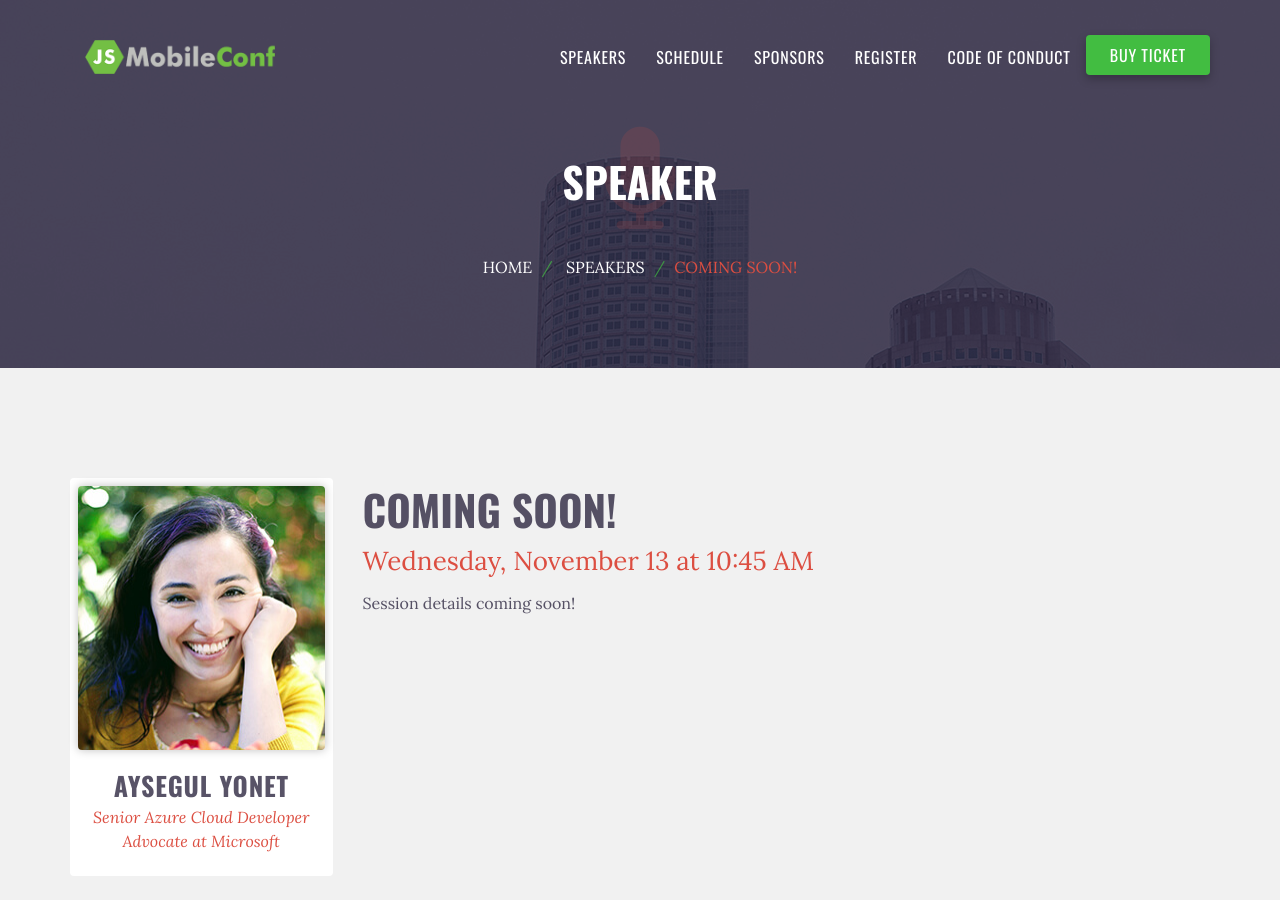
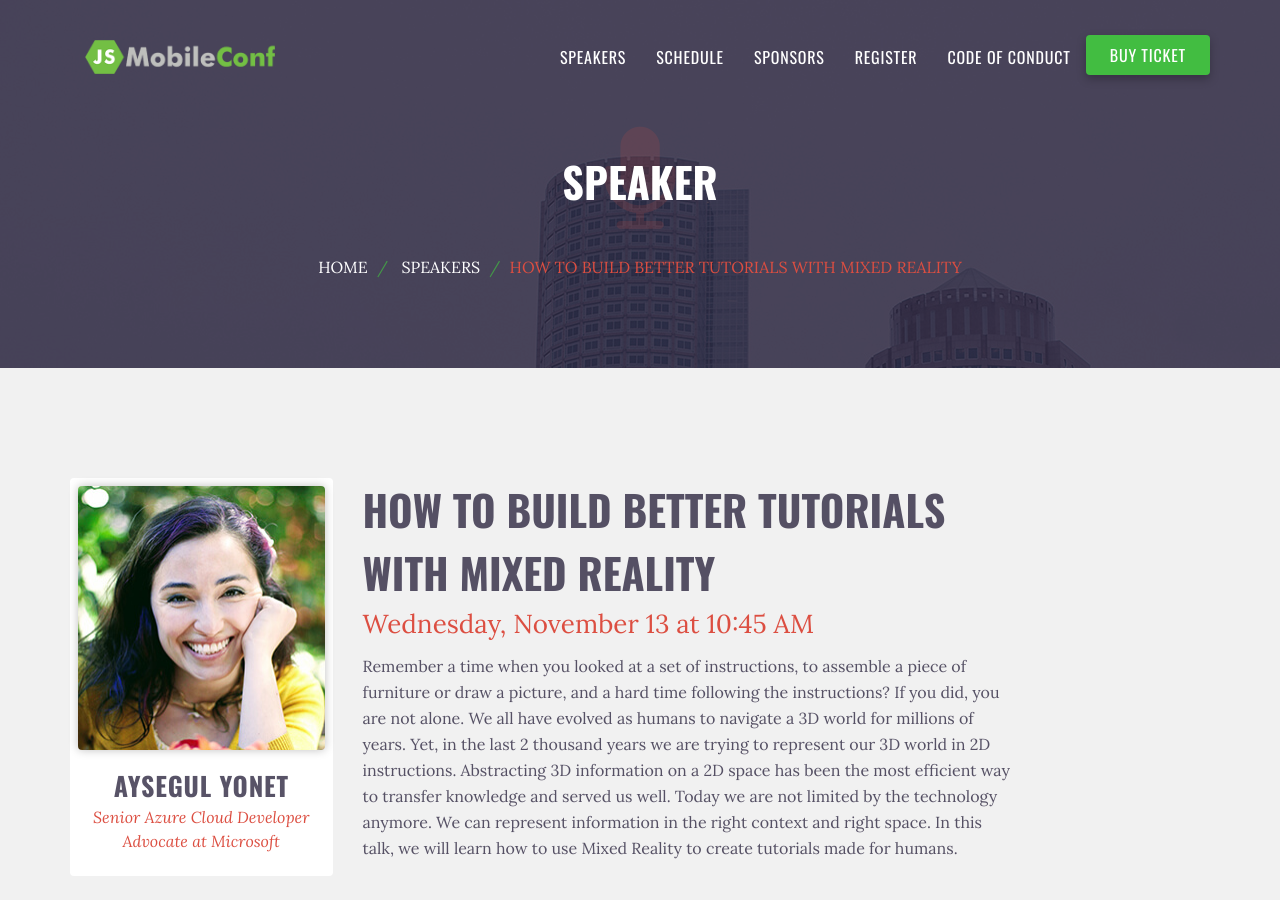
Before and after one commit to remotesynth/jsMobileConf, a Jekyll site: the page built from schedule/session-yonet.md, in a window 1280 px wide and 900 px high. Built offline with Jekyll 4.4.1, drawn with Linux system fonts in a browser that asks for light colours.

Commit message:
updates to aysegul's session

```diff
--- a/_config.yml
+++ b/_config.yml
@@ -13,7 +13,7 @@
 # you will see them accessed via {{ site.title }}, {{ site.email }}, and so on.
 # You can create any custom variable you would like, and they will be accessible
 # in the templates via {{ site.myvariable }}.
-title: jsMobileConf
+title: jsMobileConf - a JavaScript developer conference in Boston, MA
 email: brian.rinaldi@progress.com
 description: >- # this means to ignore newlines until "baseurl:"
   jsMobileConf is a community-focused event sponsored by Progress Software to discuss
--- a/assets/js/custom.script.js
+++ b/assets/js/custom.script.js
@@ -231,7 +231,7 @@
          ========================================================================== */
         if($('#lgx-typed-string').length){
             $('#lgx-typed-string').typed({
-				strings: ["Mobile App Development", "Progressive Web Apps", "Machine Learning", "Internet of Things", "Microapps", "Serverless", "AR/VR", "Artificial Intelligence"],
+				strings: ["Mobile App Development", "Progressive Web Apps", "Machine Learning", "Chatbots", "Serverless", "AR/VR", "Artificial Intelligence", "Mobile UX", "Webpack", "Mixed Reality"],
                 // typing speed
                 typeSpeed: 10,
                 // time before typing starts
--- a/schedule/session-yonet.md
+++ b/schedule/session-yonet.md
@@ -5,9 +5,9 @@ day: 2
 track: 1
 start: '1045'
 starttime: '10:45 AM'
-title: 'Coming Soon!'
+title: 'How to Build Better Tutorials with Mixed Reality'
 speaker-last-name: Yonet
-short-description: ''
+short-description: 'We have evolved as humans to navigate a 3D world for millions of years. Yet, in the last 2000 years we are trying to represent our 3D world in 2D instructions. Abstracting 3D information on a 2D space has been the most efficient way to transfer knowledge and served us well. Today we are not limited by the technology anymore. In this talk, we will learn how to use Mixed Reality to create tutorials made for humans.'
 ---
 
-Session details coming soon!
+Remember a time when you looked at a set of instructions, to assemble a piece of furniture or draw a picture, and a hard time following the instructions? If you did, you are not alone. We all have evolved as humans to navigate a 3D world for millions of years. Yet, in the last 2 thousand years we are trying to represent our 3D world in 2D instructions. Abstracting 3D information on a 2D space has been the most efficient way to transfer knowledge and served us well. Today we are not limited by the technology anymore. We can represent information in the right context and right space. In this talk, we will learn how to use Mixed Reality to create tutorials made for humans.
```
